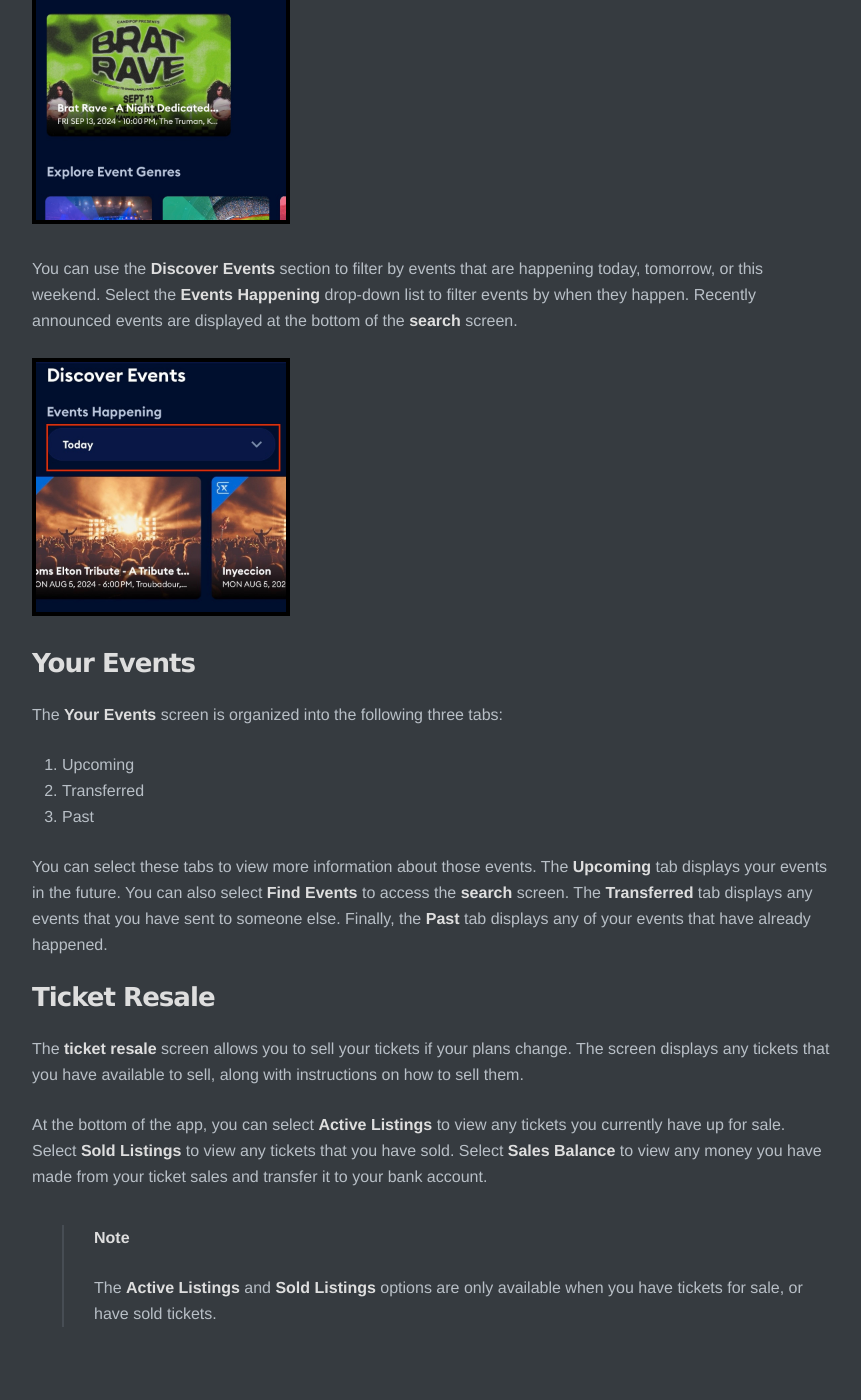
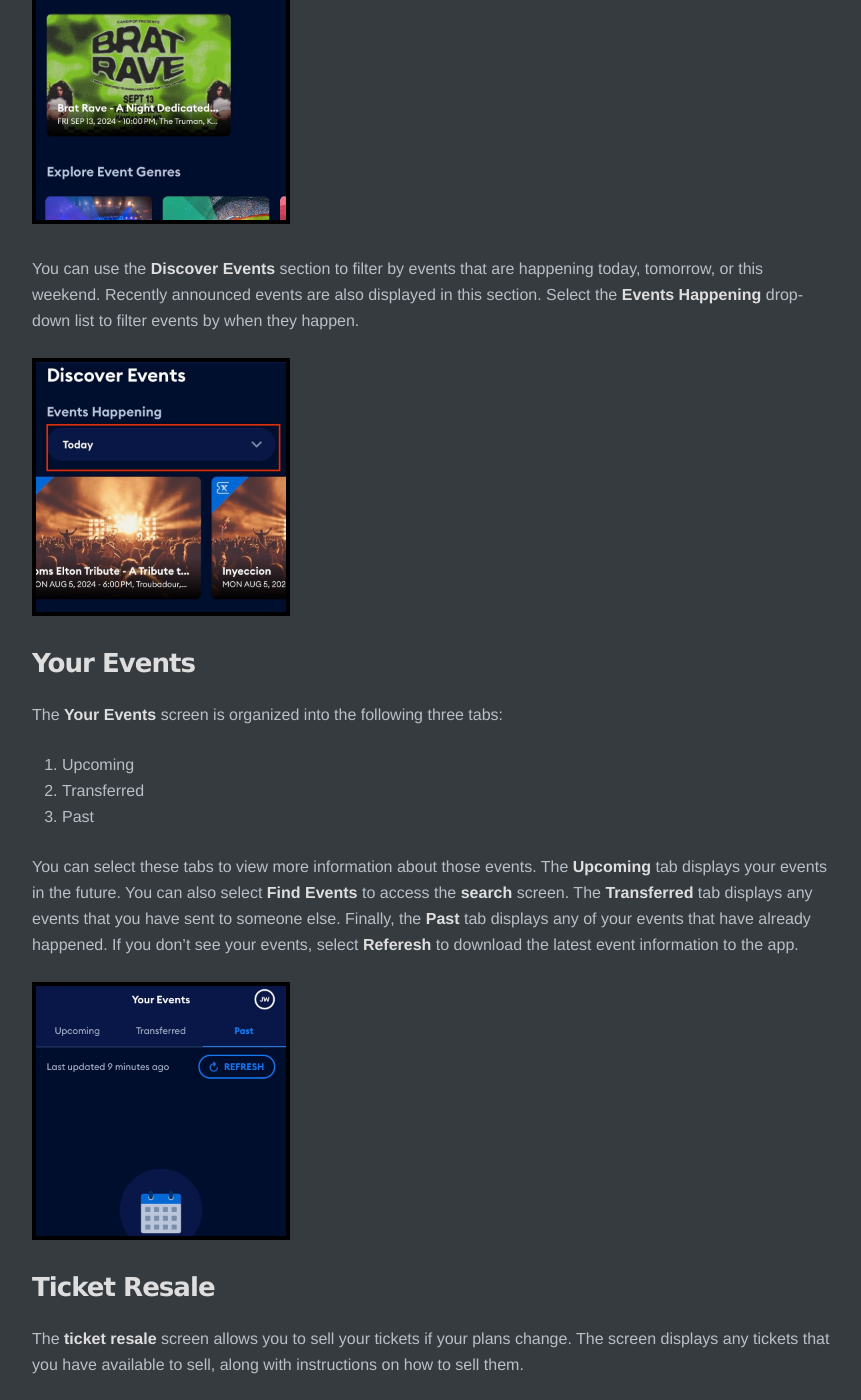
Before and after one commit to Jack-Walton/jack-walton.github.io, a Jekyll site: the page built from AXS/navigate_app.md, in a window 1280 px wide and 1400 px high, scrolled down 3030 px. Shown: the whole window, without its empty margins (8-869 px from the left). Built offline with Jekyll 4.4.1, drawn with Linux system fonts in a browser that asks for light colours; before the commit the page ends 4387 px from its top, so only the background shows below that.

Commit message:
Add images
I added more images to the Navigate the App page.

```diff
--- a/AXS/navigate_app.md
+++ b/AXS/navigate_app.md
@@ -52,7 +52,7 @@
 <img src="{{ site.baseurl }}/AXS/pictures/navigate_app/recently_viewed_events.jpg"
   alt="The Recently Viewed and Explore Event Genres sections"  width="250"/>
 
-You can use the **Discover Events** section to filter by events that are happening today, tomorrow, or this weekend. Select the **Events Happening** drop-down list to filter events by when they happen. Recently announced events are displayed at the bottom of the **search** screen.
+You can use the **Discover Events** section to filter by events that are happening today, tomorrow, or this weekend. Recently announced events are also displayed in this section. Select the **Events Happening** drop-down list to filter events by when they happen.
 
 <img src="{{ site.baseurl }}/AXS/pictures/navigate_app/discover_events.jpg"
   alt="The Discover Events section"  width="250"/>
@@ -65,14 +65,21 @@
 2. Transferred
 3. Past
 
-You can select these tabs to view more information about those events. The **Upcoming** tab displays your events in the future. You can also select **Find Events** to access the **search** screen. The **Transferred** tab displays any events that you have sent to someone else. Finally, the **Past** tab displays any of your events that have already happened.
+You can select these tabs to view more information about those events. The **Upcoming** tab displays your events in the future. You can also select **Find Events** to access the **search** screen. The **Transferred** tab displays any events that you have sent to someone else. Finally, the **Past** tab displays any of your events that have already happened. If you don't see your events, select **Referesh** to download the latest event information to the app.
+
+<img src="{{ site.baseurl }}/AXS/pictures/navigate_app/your_events.jpg"
+  alt="The Your Events screen"  width="250"/>
 
 ## Ticket Resale
 
 The **ticket resale** screen allows you to sell your tickets if your plans change. The screen displays any tickets that you have available to sell, along with instructions on how to sell them.
 
+<img src="{{ site.baseurl }}/AXS/pictures/navigate_app/ticket_resale_1.jpg"
+  alt="The ticket resale screen"  width="250"/>
+
 At the bottom of the app, you can select **Active Listings** to view any tickets you currently have up for sale. Select **Sold Listings** to view any tickets that you have sold. Select **Sales Balance** to view any money you have made from your ticket sales and transfer it to your bank account.
 
->**Note**
->
->The **Active Listings** and **Sold Listings** options are only available when you have tickets for sale, or have sold tickets.
+<img src="{{ site.baseurl }}/AXS/pictures/navigate_app/ticket_resale_2.jpg"
+  alt="The listings options"  width="250"/>
+
+The **Active Listings** and **Sold Listings** options are only available when you have tickets for sale, or have sold tickets.
```
Also changed, not shown: AXS/pictures/navigate_app/ticket_resale_1.jpg (added), AXS/pictures/navigate_app/ticket_resale_2.jpg (added), 3 other files.
